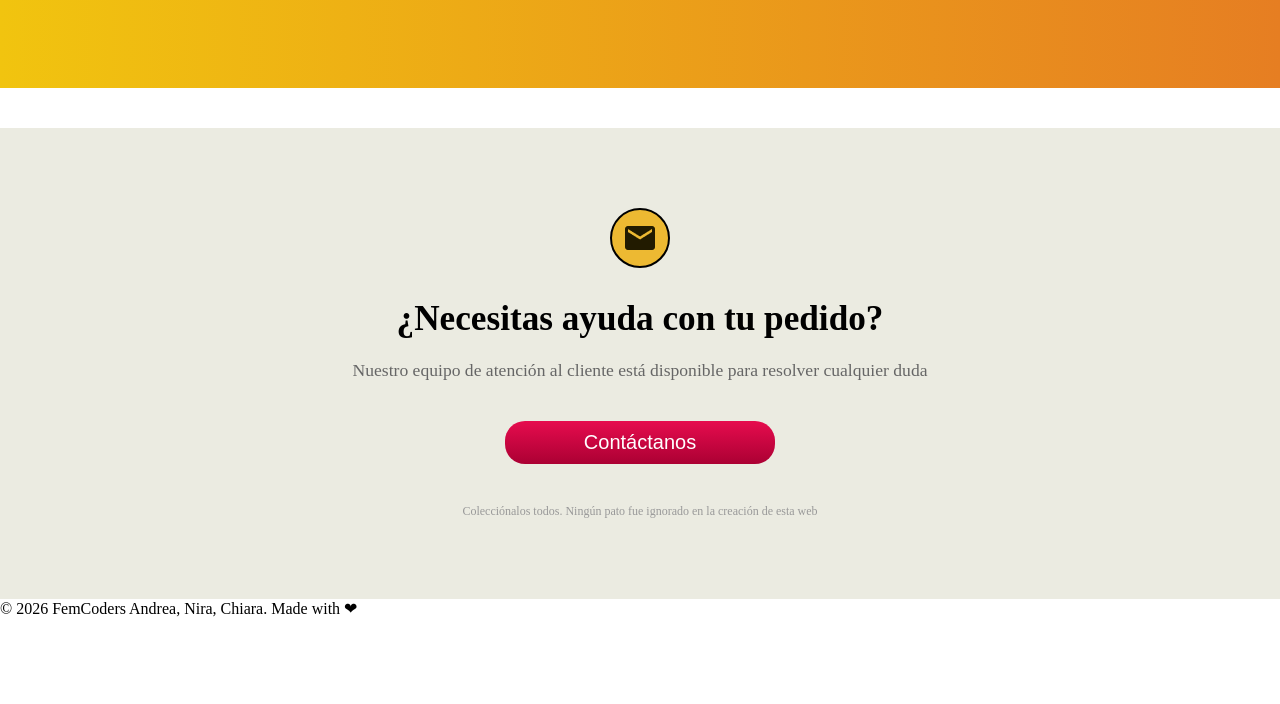
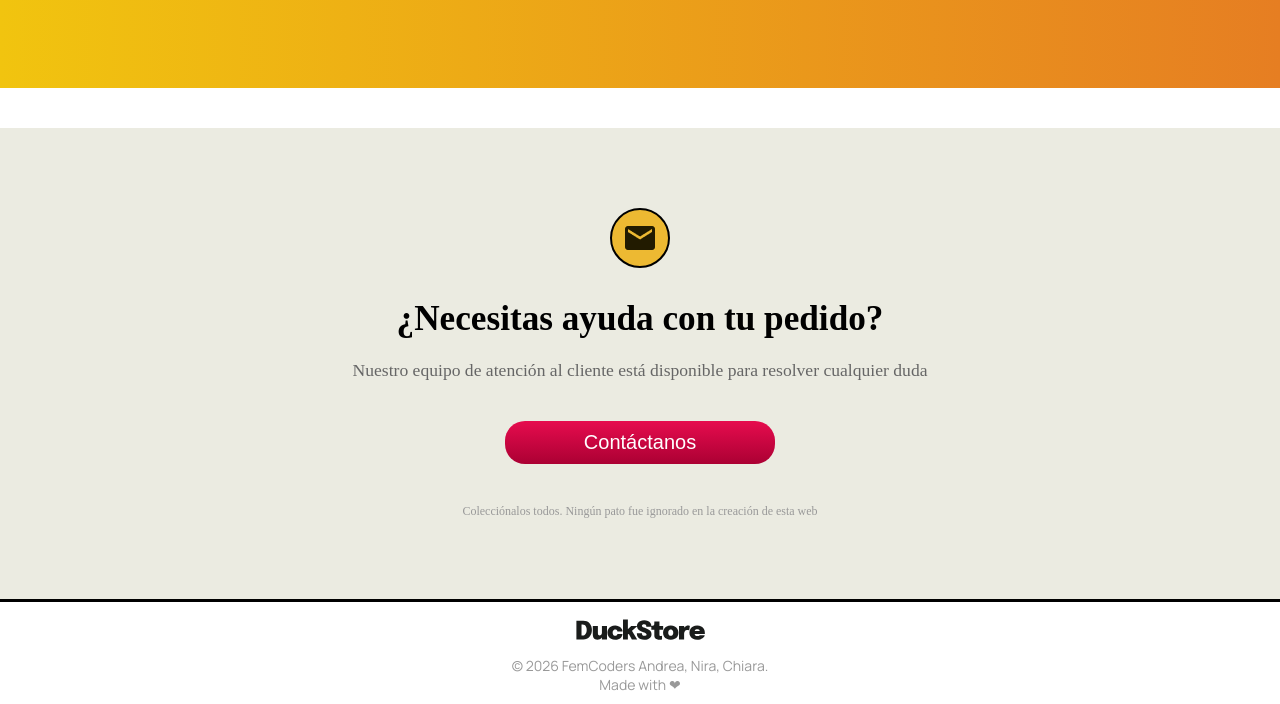
Before and after one commit to atapiamallea/Duckstore_equipo3, a plain HTML site: page index.html in a window 1280 px wide. Shown: the part 1848-2552 px from the top of the page. Before the commit the page ends 2466 px from the top, so only its background shows below. Drawn offline with Linux system fonts and the light colour scheme.

Commit message:
feat: footer completed

```diff
--- a/css/footer.css
+++ b/css/footer.css
@@ -0,0 +1,26 @@
+.footer {
+  width: 100%;
+  text-align: center;
+
+}
+
+.footer__container {
+padding: 10px;
+border-top-style: solid;
+border-top-color: rgb(0, 0, 0);
+}
+
+.footer__logo-img {
+  padding: 3px;
+  justify-content: center;
+  height: 40px;
+  width: auto;
+
+}
+
+.footer-text {
+font-size: 14px;
+font-family: var(--font-main);
+color: #999;
+
+}
--- a/index.html
+++ b/index.html
@@ -1,11 +1,10 @@
-<!DOCTYPE html>
+<!doctype html>
 <html lang="es">
-
   <head>
-    <meta charset="UTF-8">
-    <meta name="viewport" content="width=device-width, initial-scale=1.0">
+    <meta charset="UTF-8" />
+    <meta name="viewport" content="width=device-width, initial-scale=1.0" />
     <title>DuckStore Equipo 3</title>
-    <link rel="stylesheet" href="css/style.css">
+    <link rel="stylesheet" href="css/style.css" />
   </head>
 
   <body>
@@ -91,10 +90,15 @@
 
     </main>
 
-
-<footer>
-<p>© 2026 FemCoders Andrea, Nira, Chiara. Made with ❤︎</p>
+    <footer class="footer">
+        <div class="footer__container">
+            <img
+              class="footer__logo-img"
+              src="assets/logo.svg"
+              alt="DuckStore Logo"
+            />
+      <p class="footer-text">© 2026 FemCoders Andrea, Nira, Chiara. <br> Made with ❤︎ </br></p>
+    </div>
     </footer>
   </body>
-
 </html>
```
Lines whose indentation alone changed are shown as unchanged.
